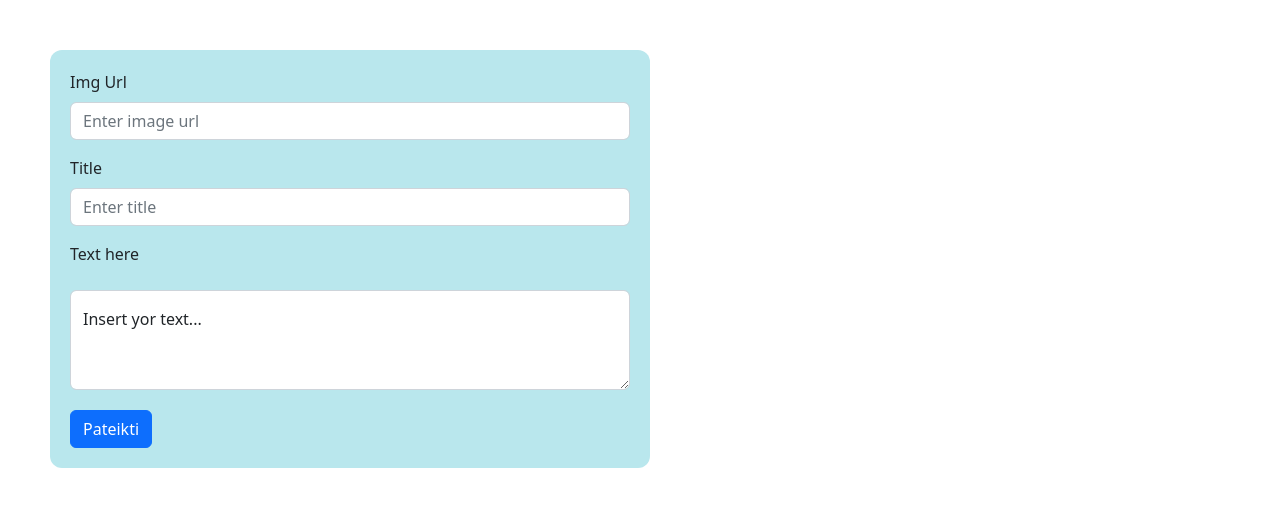
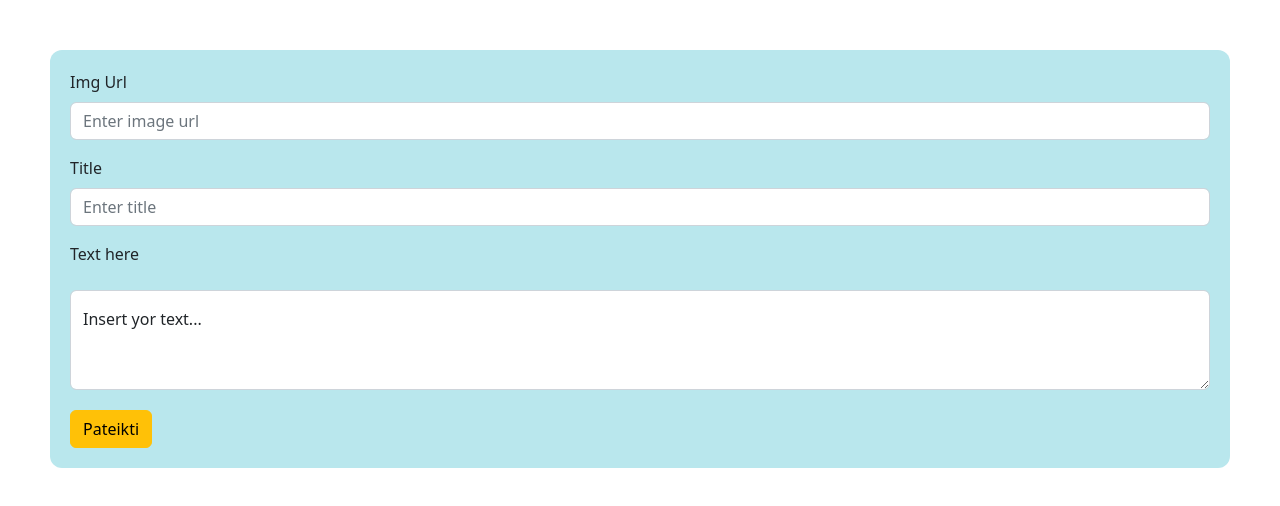
Before and after one commit to ritullia/new-project, a React (Create React App) app in the folder front-end/final-final/: page /addBlog in a window 1280 px wide. Shown: the top 506 px of the page. Built offline with nearby package versions, Linux system fonts and the light colour scheme.

Commit message:
newBlog component

```diff
--- a/front-end/final-final/src/components/NewBlog.jsx
+++ b/front-end/final-final/src/components/NewBlog.jsx
@@ -9,7 +9,7 @@ export const NewBlog = () => {
     <>
       <Form
         style={{
-          width: "600px",
+          width: "auto",
           margin: "50px",
           backgroundColor: "#b9e7ed",
           padding: "20px",
@@ -42,7 +42,7 @@ export const NewBlog = () => {
           />
         </FloatingLabel>
 
-        <Button variant="primary" type="submit" style={{ marginTop: "20px" }}>
+        <Button variant="warning" type="submit" style={{ marginTop: "20px" }}>
           Pateikti
         </Button>
       </Form>
```
